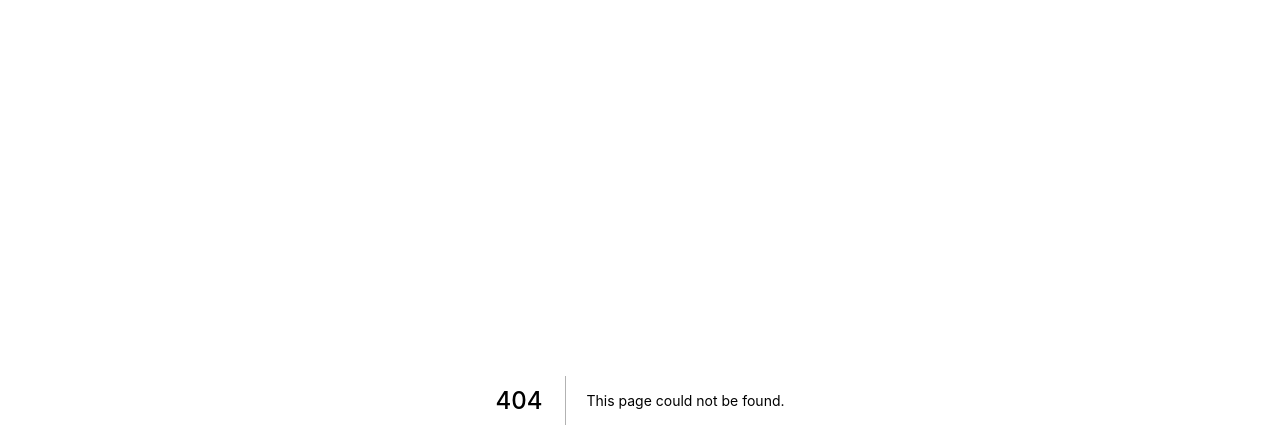
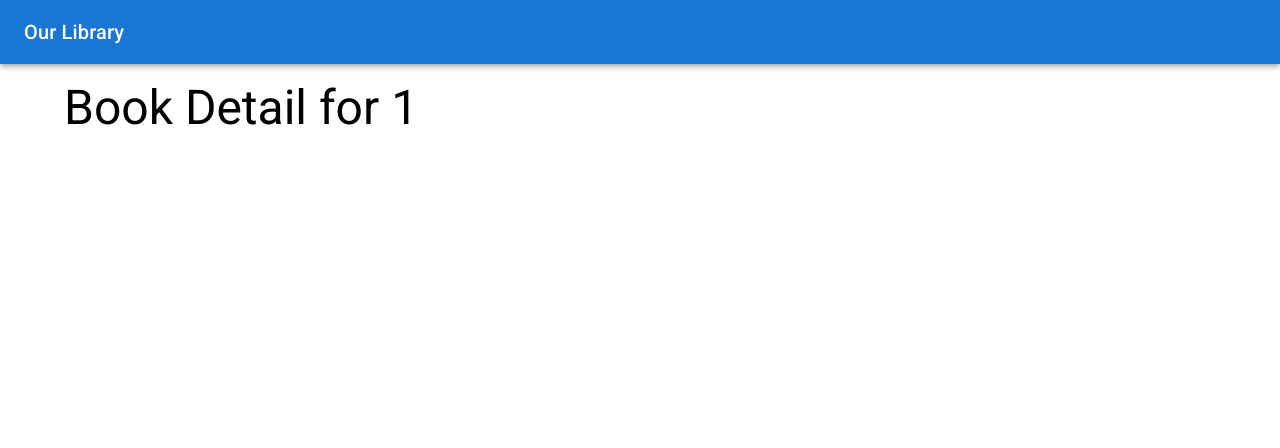
Before and after one commit to sara-raja/2008-assignment-4B, a Next.js app: page /book/1 in a window 1280 px wide. Before the commit this address had no page. Shown: the top 448 px of the page. Built offline with nearby package versions, Linux system fonts and the light colour scheme.

Commit message:
add index navigation, detail button,and  book page

```diff
--- a/components/Navbar.js
+++ b/components/Navbar.js
@@ -3,10 +3,12 @@ import AppBar from '@mui/material/AppBar';
 import Toolbar from '@mui/material/Toolbar';
 import Typography from '@mui/material/Typography';
 
+import Link from 'next/link'
 
 export default function Navbar(props) {
     return <AppBar position="relative" sx={{mb: '1rem'}}>
     <Toolbar>
+      <Link href="/">
         <Typography
           variant="h6"
           color="inherit"
@@ -14,6 +16,7 @@ export default function Navbar(props) {
         >
           Our Library
         </Typography>
+      </Link>
     </Toolbar>
   </AppBar>
 }
--- /dev/null
+++ b/pages/book/[id].js
@@ -0,0 +1,24 @@
+import Typography from '@mui/material/Typography';
+import Container from '@mui/material/Container';
+import Grid from '@mui/material/Grid';
+
+import Navbar from "../../components/Navbar";
+import { useRouter } from 'next/router'
+
+export default function Book(){
+    const router = useRouter()
+	const { id } = router.query
+
+    return <>
+    <Navbar/>
+    <Container>
+        <Grid item xs="10">
+            <Typography variant="h3" gutterBottom>
+                Book Detail for {id}
+            </Typography>
+        </Grid>
+    </Container>
+
+
+    </>
+}
```
Also changed, not shown: components/BooksTable.js (+17 -0 lines). Lines whose indentation alone changed are shown as unchanged.
